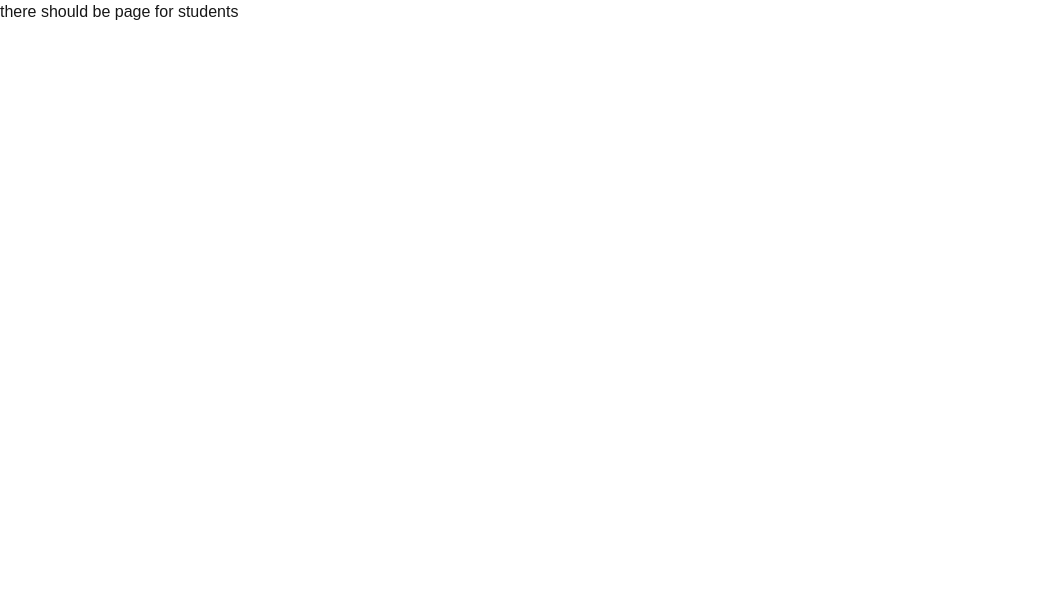
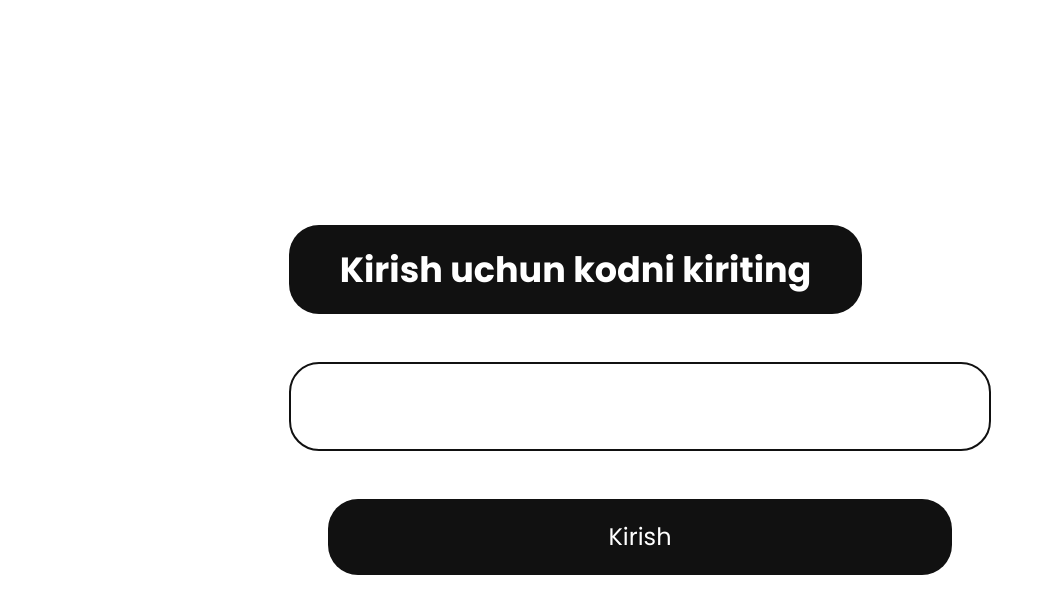
Before and after one commit to fazliddinofficial/quizapp-ui, a Next.js app: page / in a window 1280 px wide. Shown: the top 614 px of the page, without its empty margins (0-1054 px from the left). Built offline with nearby package versions, Linux system fonts and the light colour scheme.

Commit message:
add: student pages

```diff
--- a/app/layout.tsx
+++ b/app/layout.tsx
@@ -1,24 +1,15 @@
 "use client";
-import { usePathname } from "next/navigation";
 import "./globals.css";
 import { Toaster } from "react-hot-toast";
-import SideBar from "./sidebar/sidebar";
 
 export default function RootLayout({
   children,
 }: {
   children: React.ReactNode;
 }) {
-  const pathname = usePathname();
-
-  const hideSideBarRoutes = ["/signin", "/signup"];
-
-  const shouldShowSidebar = !hideSideBarRoutes.includes(pathname);
-
   return (
     <html lang="en">
       <body>
-        {/* {shouldShowSidebar && <SideBar />} */}
         {children}
         <Toaster position="top-right" reverseOrder={false} />
       </body>
--- a/app/page.tsx
+++ b/app/page.tsx
@@ -1,3 +1,9 @@
+import CodePage from "./student/code/page";
+
 export default function Home() {
-  return <h1>there should be page for students</h1>;
+  return (
+    <>
+      <CodePage />
+    </>
+  );
 }
--- /dev/null
+++ b/app/student/code/codePage.css
@@ -0,0 +1,67 @@
+@import url("https://fonts.googleapis.com/css2?family=Poppins:wght@400;500;600;700&display=swap");
+
+.code_page_main {
+  width: 100%;
+  height: 100vh;
+  display: grid;
+  place-content: center;
+}
+
+.code_page_wrapper-h1 {
+  width: 573px;
+  height: 89px;
+  align-items: center;
+  display: flex;
+  justify-content: center;
+  border-radius: 30px;
+  background-color: #111111;
+  font-family: Poppins;
+  font-weight: 700;
+  font-style: Bold;
+  font-size: 35px;
+  line-height: 100%;
+  letter-spacing: 0%;
+  text-align: center;
+  vertical-align: middle;
+  color: #ffffff;
+}
+
+.code_page_wrapper-form {
+  width: 100%;
+  display: flex;
+  flex-direction: column;
+  justify-content: center;
+}
+
+.code_page_wrapper-input {
+  width: 100%;
+  height: 89px;
+  border: 2px solid #111111;
+  margin: 48px 0;
+  border-radius: 30px;
+  outline: none;
+  font-family: Poppins;
+  font-style: Bold;
+  font-size: 35px;
+  padding: 10px;
+  color: #111111;
+}
+
+.code_page_wrapper-button {
+  display: flex;
+  margin: 0 auto;
+  cursor: pointer;
+  background-color: #111111;
+  color: #ffffff;
+  padding: 20px 40%;
+  border: none;
+  outline: none;
+  border-radius: 30px;
+  font-family: Poppins;
+  font-style: Bold;
+  font-size: 24px;
+}
+
+.code_page_wrapper {
+  margin: auto;
+}
--- /dev/null
+++ b/app/student/code/page.tsx
@@ -0,0 +1,50 @@
+"use client";
+
+import React, { FormEvent, useState } from "react";
+import "./codePage.css";
+import { useRouter } from "next/navigation";
+
+export function TitleComponent(props: { text: string }) {
+  return <h1 className="code_page_wrapper-h1">{props.text}</h1>;
+}
+
+export default function CodePage() {
+  const route = useRouter();
+  const [code, setCode] = useState(0);
+  const handleSubmit = async (e: FormEvent) => {
+    e.preventDefault();
+  };
+
+  const handleChange = () => {
+    route.push(`/student/name?code=${code}`);
+  };
+
+  return (
+    <main className="code_page_main">
+      <div className="code_page_wrapper">
+        {<TitleComponent text="Kirish uchun kodni kiriting" />}
+        <form
+          className="code_page_wrapper-form"
+          action=""
+          onSubmit={handleSubmit}
+        >
+          <input
+            className="code_page_wrapper-input"
+            type="number"
+            onChange={(e) => {
+              setCode(+e.target.value);
+            }}
+            name="code"
+          />
+          <button
+            onClick={handleChange}
+            className="code_page_wrapper-button"
+            type="submit"
+          >
+            Kirish
+          </button>
+        </form>
+      </div>
+    </main>
+  );
+}
--- /dev/null
+++ b/app/student/name/page.tsx
@@ -0,0 +1,40 @@
+"use client";
+
+import React, { FormEvent, useState } from "react";
+import { TitleComponent } from "../code/page";
+import { useSearchParams } from "next/navigation";
+
+export default function NameComponent() {
+  const [name, setName] = useState("");
+  const searchParam = useSearchParams();
+  const handleSubmit = (e: FormEvent) => {
+    e.preventDefault();
+    //api call
+  };
+  const sessionCode = searchParam.get("code");
+  const handleChange = (e: React.ChangeEvent<HTMLInputElement>) => {
+    setName(e.target.value);
+  };
+  return (
+    <main className="code_page_main">
+      <div className="code_page_wrapper">
+        <TitleComponent text="Ismingizni kiriting" />
+        <form
+          action=""
+          onSubmit={handleSubmit}
+          className="code_page_wrapper-form"
+        >
+          <input
+            className="code_page_wrapper-input"
+            type="text"
+            name="code"
+            onChange={handleChange}
+          />
+          <button className="code_page_wrapper-button" type="submit">
+            Davom etish
+          </button>
+        </form>
+      </div>
+    </main>
+  );
+}
```
